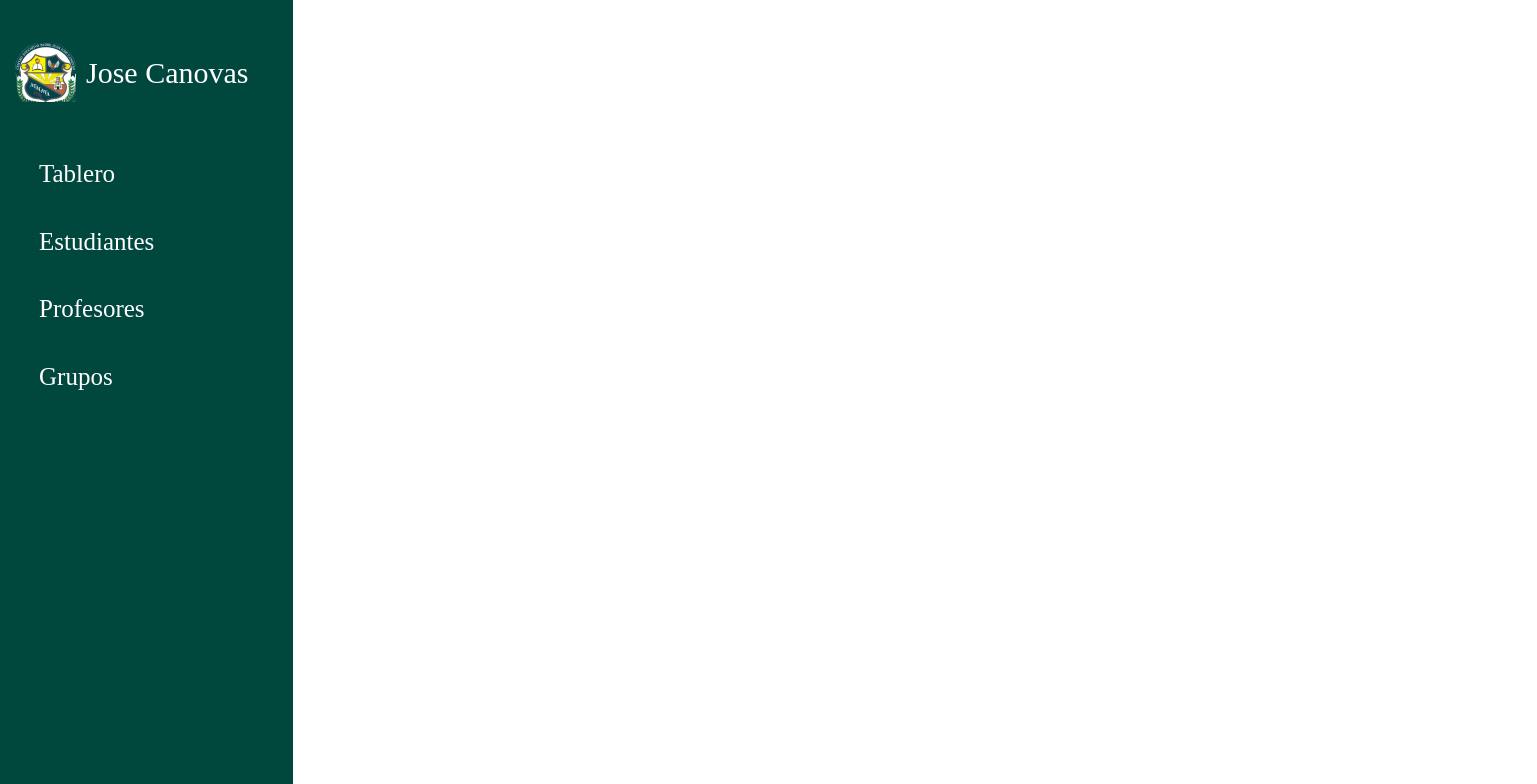
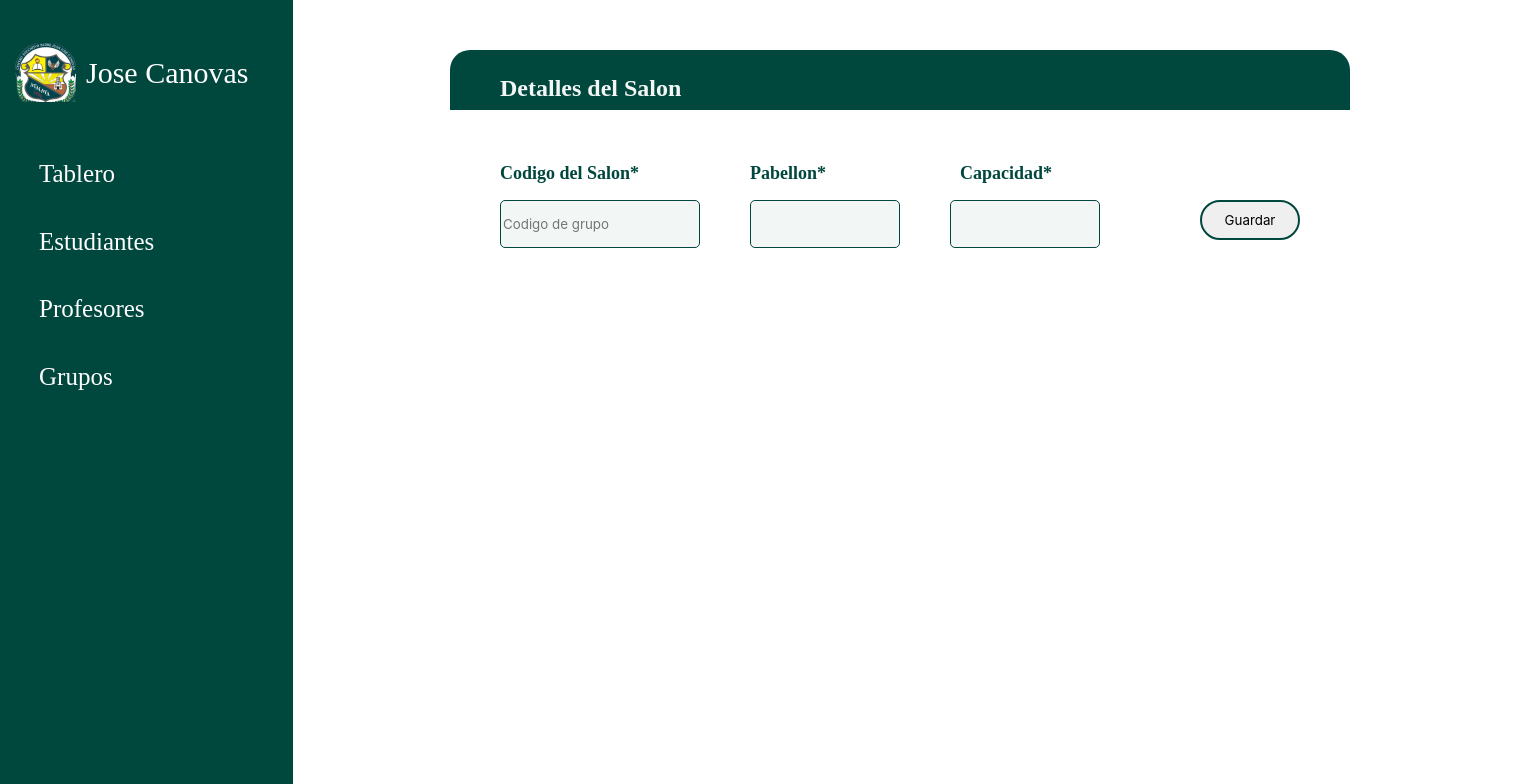
Before and after one commit to ovg-Code/JoseCanovaGestionHorario, a React (Create React App) app in the folder app/: page /Addsalon in a window 1280 px wide. Shown: the top 784 px of the page, 1537 px wide, since content can reach past the window. Built offline with nearby package versions, Linux system fonts and the light colour scheme.

Commit message:
Agregar Grupos

```diff
--- a/app/src/App.js
+++ b/app/src/App.js
@@ -8,7 +8,7 @@ import Addestudiante from './pages/Addestudiante'
 import Addprofesores from './pages/Addprofesores'
 import Addgrupos from './pages/Addgrupos'
 import Grupos from './pages/Grupos'
-
+import Addsalon from './pages/Addsalon'
 
 export const App = () => {
   return (
@@ -23,6 +23,7 @@ export const App = () => {
             <Route path='/Addprofesores' element={<Addprofesores/>}/>
             <Route path='/Grupos' element={<Grupos/>}/>
             <Route path='/Addgrupos' element={<Addgrupos/>}/>
+            <Route path='/Addsalon' element={<Addsalon/>}/>
           </Routes>
       </Router>
     </div>
--- a/app/src/components/Addgrupos.css
+++ b/app/src/components/Addgrupos.css
@@ -18,7 +18,7 @@
     /* Color/White */
 
     color: #F2F7F5;
-    }
+}
 
     .nestudiante{
         box-sizing: border-box;
@@ -301,7 +301,7 @@
     order: 0;
     flex-grow: 0;
     }
-    .button{
+    .button1{
         display: flex;
         flex-direction: row;
         justify-content: center;
@@ -313,10 +313,32 @@
         width: 100px;
         height: 40px;
         left: 753px;
-        top: 350px;
+        top: 310px;
 
         /* Color/Green */
 
         border: 2px solid #00473E;
         border-radius: 40px;
         }
+
+
+    /*Classroom*/
+    .button2{
+        display: flex;
+        flex-direction: row;
+        justify-content: center;
+        align-items: center;
+        padding: 10px 24px;
+        gap: 10px;
+
+        position: absolute;
+        width: 200px;
+        height: 40px;
+        left: 40px;
+        top: 400px;
+
+        /* Color/Green */
+
+        border: 2px solid #00473E;
+        border-radius: 40px;
+        }
--- /dev/null
+++ b/app/src/components/Addsalon.css
@@ -0,0 +1,194 @@
+
+    .title_tabla2{
+        position: absolute;
+        width: 306px;
+        height: 36px;
+        left: 500px;
+        top: 70px;
+
+        /* Heading/Heading 3 */
+
+        font-family: 'Poppins';
+        font-style: normal;
+        font-weight: 700;
+        font-size: 24px;
+        line-height: 36px;
+        /* identical to box height */
+
+
+        /* Color/White */
+
+        color: #F2F7F5;
+        }
+        .barra{
+            position: absolute;
+            width: 900px;
+            height: 60px;
+            left: 450px;
+            top: 50px;
+
+            /* Color/Green */
+
+            background: #00473E;
+            border-radius: 20px 20px 0px 0px;
+        }
+
+     .fechaimp2{
+        box-sizing: border-box;
+
+        position: absolute;
+        width: 200px;
+        height: 48px;
+
+        left: 500px;
+        right: 0px;
+        top: 200px;
+
+        /* Color/White */
+
+        background: #F2F7F5;
+        /* Color/Gray 2 */
+
+        border: 1px solid #00473E;
+        border-radius: 5px;
+    }
+
+    .fechatitle2{
+        position: absolute;
+        width: 577px;
+        height: 91px;
+        left: 500px;
+        top: 160px;
+    /* Text/Text Semi Bold 1 */
+
+    font-family: 'Poppins';
+    font-style: normal;
+    font-weight: 600;
+    font-size: 18px;
+    line-height: 27px;
+    /* identical to box height */
+
+
+    /* Color/Text */
+
+    color: #00473E;
+
+
+    /* Inside auto layout */
+
+    flex: none;
+    order: 0;
+    flex-grow: 0;
+    }
+
+    .corregiimp2{
+        box-sizing: border-box;
+
+        position: absolute;
+        width: 150px;
+        height: 48px;
+        left: 750px;
+        right: 0px;
+        top: 200px;
+
+        /* Color/White */
+
+        background: #F2F7F5;
+        /* Color/Gray 2 */
+
+        border: 1px solid #00473E;
+        border-radius: 5px;
+    }
+    .corregititle2{
+        position: absolute;
+        width: 577px;
+        height: 91px;
+        left: 750px;
+        top: 160px;
+    /* Text/Text Semi Bold 1 */
+
+    font-family: 'Poppins';
+    font-style: normal;
+    font-weight: 600;
+    font-size: 18px;
+    line-height: 27px;
+    /* identical to box height */
+
+
+    /* Color/Text */
+
+    color: #00473E;
+
+
+    /* Inside auto layout */
+
+    flex: none;
+    order: 0;
+    flex-grow: 0;
+    }
+
+    .periodoimp2{
+        box-sizing: border-box;
+
+        position: absolute;
+        width: 150px;
+        height: 48px;
+        left: 950px;
+        right: 0px;
+        top: 200px;
+
+        /* Color/White */
+
+        background: #F2F7F5;
+        /* Color/Gray 2 */
+
+        border: 1px solid #00473E;
+        border-radius: 5px;
+    }
+    .periodotitle2{
+        position: absolute;
+        width: 577px;
+        height: 91px;
+        left: 960px;
+        top: 160px;
+    /* Text/Text Semi Bold 1 */
+
+    font-family: 'Poppins';
+    font-style: normal;
+    font-weight: 600;
+    font-size: 18px;
+    line-height: 27px;
+    /* identical to box height */
+
+
+    /* Color/Text */
+
+    color: #00473E;
+
+
+    /* Inside auto layout */
+
+    flex: none;
+    order: 0;
+    flex-grow: 0;
+    }
+
+    .button3{
+        display: flex;
+        flex-direction: row;
+        justify-content: center;
+        align-items: center;
+        padding: 10px 24px;
+        gap: 10px;
+
+        position: absolute;
+        width: 100px;
+        height: 40px;
+        left: 1200px;
+        top: 200px;
+
+        /* Color/Green */
+
+        border: 2px solid #00473E;
+        border-radius: 40px;
+    }
--- a/app/src/components/Sidebar.js
+++ b/app/src/components/Sidebar.js
@@ -2,7 +2,6 @@ import React, { Children } from 'react'
 import logito from './logo.png'
 import { NavLink } from 'react-router-dom';
 import './Sidestyle.css'
-import studentlogo from './Student.png';
 
 const Sidebar= ({Children}) =>{
   const menuItem=[
--- a/app/src/pages/Addgrupos.js
+++ b/app/src/pages/Addgrupos.js
@@ -1,4 +1,4 @@
-import React, {Fragment, useEffect, useState} from 'react'
+import React, { useState} from 'react'
 import '../components/Addgrupos.css'
 import axios from 'axios';
 
@@ -11,6 +11,9 @@ const [data, setData]= useState({
    levelgroup:"",
    yeargroup:"",
    lettergroup:"",
+   id_classroom:"",
+   pavilionclassroom:"",
+   capacityclassroom:"",
 })
 
 function submit(e){
@@ -22,6 +25,9 @@ function submit(e){
         levelgroup: data.levelgroup,
         yeargroup: data.yeargroup,
         lettergroup: data.lettergroup,
+        id_classroom: data.id_classroom,
+        pavilionclassroom: data.pavilionclassroom,
+        capacityclassroom: data.capacityclassroom
 
     })
     .then(res=>{
@@ -37,12 +43,11 @@ console.log(newdata)
 }
 
   return (
-    <Fragment>
         <div>
         <h1 className='title'>Añadir Nuevos Grupos</h1>
         <div className='container_tabla'>
             <div className='top_tabla'>
-                <h1 className='title_tabla'>Detalles del grupo</h1>
+                <h1 className='title_tabla'>Detalles del Grupo</h1>
                     <form onSubmit={(e)=> submit(e)}>
                         <label for="nombre">
                             <span className='addnameestudiante'>Salon*</span>
@@ -68,16 +73,18 @@ console.log(newdata)
                             <span className='distritotitle'>Letra*</span>
                             <input onChange={(e)=>handler(e)} id="lettergroup" value={data.lettergroup} placeholder="Letra de nivel" className='distritoimp' type="text" required/>
                         </label>
-                        <button className='button' type='submit'>
+                        <button className='button1' type='submit'>
                             Guardar
                         </button>
                     </form>
+                    <a href='/Addsalon' className='button2'>
+                        + Nuevo Salon
+                    </a>
+
             </div>
 
         </div>
 
     </div>
-    </Fragment>
-
   )
 }
--- a/app/src/pages/Addprofesores.js
+++ b/app/src/pages/Addprofesores.js
@@ -30,7 +30,6 @@ function submit(e){
         emailteacher: data.email,
         phonenumberteacher: data.telefono,
         passwordteacher: data.passwordstudent,
-       // fk_id_group: data.id_grupo
     })
     .then(res=>{
         console.log(res.data)
@@ -45,7 +44,6 @@ console.log(newdata)
 }
 
   return (
-    <Fragment>
         <div>
         <h1 className='title'>Añadir Nuevo Estudiante</h1>
         <div className='container_tabla'>
@@ -101,7 +99,6 @@ console.log(newdata)
         </div>
 
     </div>
-    </Fragment>
 
   )
 }
--- /dev/null
+++ b/app/src/pages/Addsalon.js
@@ -0,0 +1,59 @@
+import React, { useState} from 'react'
+import '../components/Addsalon.css'
+import axios from 'axios';
+
+export default function Addestudiante() {
+const url="http://localhost:3000/api/v1/classroom"
+const [data, setData]= useState({
+   id_classroom:"",
+   pavilionclassroom:"",
+   capacityclassroom:"",
+})
+
+function submit(e){
+    e.preventDefault();
+    axios.post(url,{
+        id_classroom: data.id_classroom,
+        pavilionclassroom: data.pavilionclassroom,
+        capacityclassroom: data.capacityclassroom
+
+    })
+    .then(res=>{
+        console.log(res.data)
+    })
+}
+
+function handler(e){
+const newdata={...data}
+newdata[e.target.id] = e.target.value
+setData(newdata)
+console.log(newdata)
+}
+
+  return (
+        <div>
+                    <h1 className='barra'></h1>
+                    <h1 className='title_tabla2'>Detalles del Salon</h1>
+                    <form onSubmit={(e)=> submit(e)}>
+                        <label for="fecha">
+                            <span className='fechatitle2'>Codigo del Salon*</span>
+                            <input onChange={(e)=>handler(e)} id="id_classroom" value={data.id_classroom} placeholder="Codigo de grupo" className='fechaimp2'  required/>
+                        </label>
+                        <label for="corregimiento">
+                            <span className='corregititle2'>Pabellon*</span>
+                            <input onChange={(e)=>handler(e)} id="pavilionclassroom" value={data.pavilionclassroom}  className='corregiimp2' type="text" required/>
+                        </label>
+                        <label for="corregimiento2">
+                            <span className='periodotitle2'>Capacidad*</span>
+                            <input onChange={(e)=>handler(e)} id="capacityclassroom" value={data.capacityclassroom} className='periodoimp2' required/>
+                        </label>
+                        <button className='button3' type='submit'>
+                            Guardar
+                        </button>
+                    </form>
+
+            </div>
+
+
+  )
+}
```
